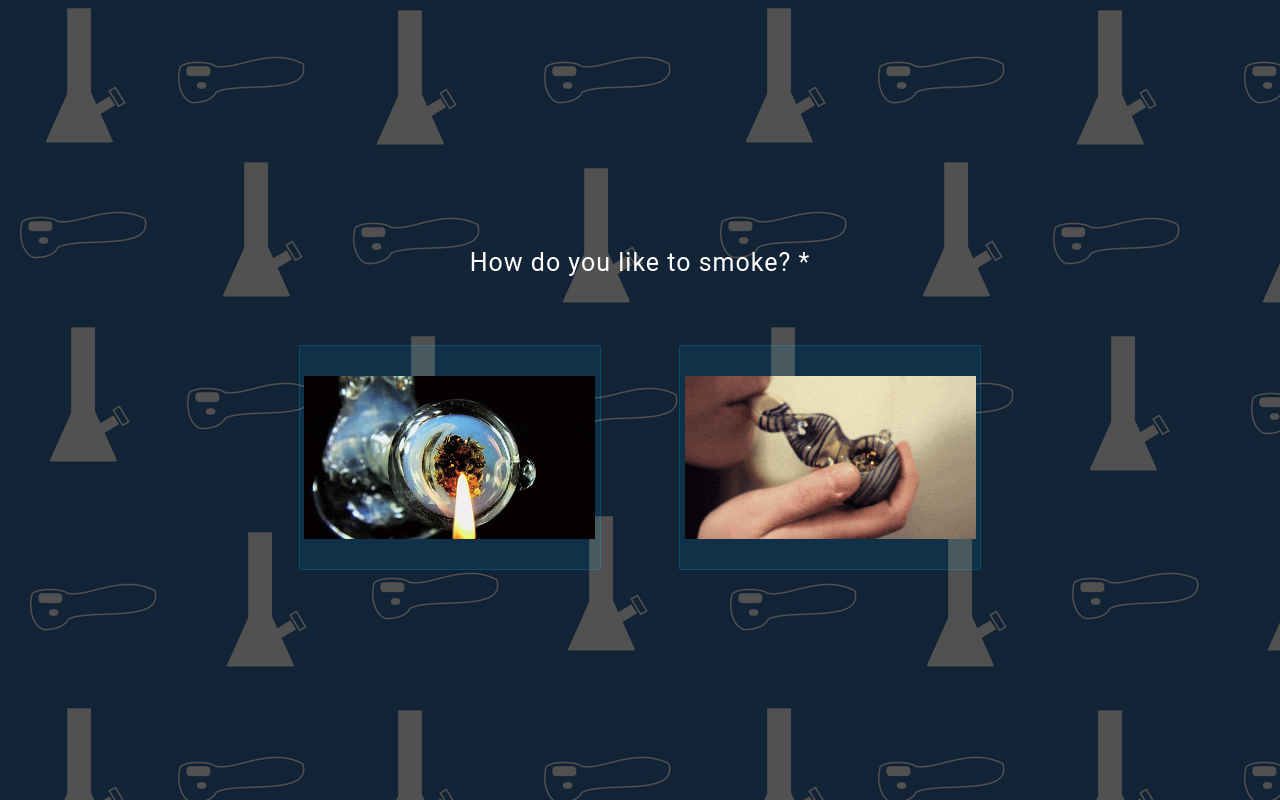
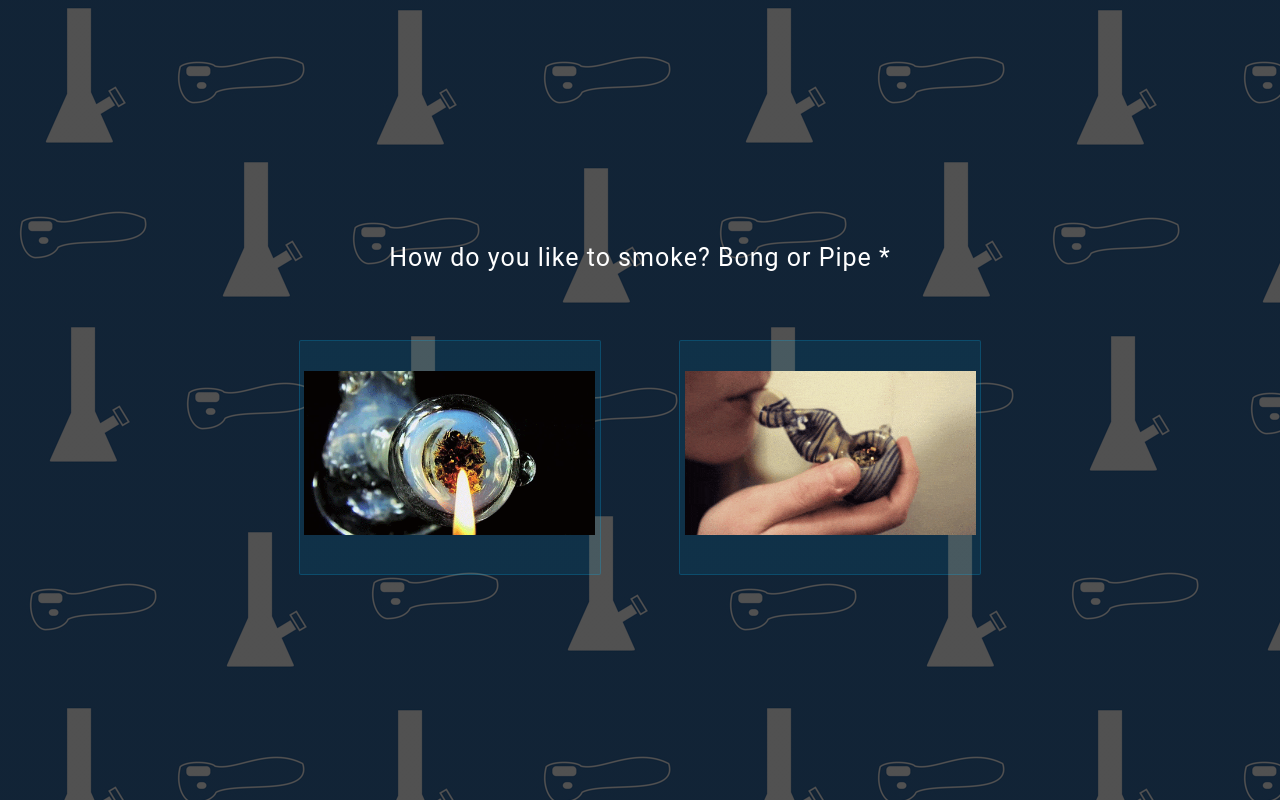
Before and after one commit to tastyhit/front-end, a React (Create React App) app: page /welcome in a window 1280 px wide. Built offline with nearby package versions, Linux system fonts and the light colour scheme.

Commit message:
got bong and pipe to show parent state

```diff
--- a/src/assets/css/layer.js
+++ b/src/assets/css/layer.js
@@ -92,6 +92,8 @@ export const Card = styled.div`
 `
 
 
+
+
 export const Form = styled.form`
   display:flex;
   flex-direction: column;
--- a/src/assets/css/sales.css
+++ b/src/assets/css/sales.css
@@ -25,6 +25,7 @@
 
   .question-title{
       margin-bottom: 6em;
+      width:80%;
   }
 
 
@@ -63,3 +64,9 @@ img{
 .selection:active{
     opacity: none;
 }
+
+
+input[type='checkbox'] {
+    display:none;
+
+}
--- a/src/components/Sales/InfoContainer.js
+++ b/src/components/Sales/InfoContainer.js
@@ -2,6 +2,7 @@ import React from 'react';
 
 import { Card } from '../../assets/css/layer'
 import styled from 'styled-components';
+import '../../assets/css/sales.css'
 
 const SectionCard = styled(Card)`
     height:auto;
@@ -15,24 +16,36 @@ const SectionCard = styled(Card)`
 const InfoContainer = (props) => {
     function typeClicked(e) {
         e.preventDefault();
-        console.log(e.getId())
-
+        console.log(e.target.value)
+        let vale = e.target.value
+        if (vale === "pipe") {
+            props.a(e)
+        } else {
+            props.b(e)
+        }
     }
     return (
         <div className='info-container'>
             <div className='question-title'>
-                <h1> How do you like to smoke? *</h1>
+                <h1> How do you like to smoke? Bong or Pipe *</h1>
             </div>
             <div className='media-wrapper'>
                 <div className='selection'>
-                    <SectionCard secondary onClick={typeClicked} name='pipe'>
-                        <img src={require('../../assets/images/clip.gif')} alt='something' />
+                    <SectionCard secondary  >
+                        <label htmlFor="survey-question-one">
+                            <input type="checkbox" name="piece" value="pipe" id="survey-question-one" onClick={typeClicked} />
+                            <img src={require('../../assets/images/clip.gif')} alt='something' />
+                        </label>
                     </SectionCard>
                 </div>
                 <div className='selection'>
 
-                    <SectionCard secondary onClick={props.b} name='bong'>
-                        <img src={require('../../assets/images/clipipe.gif')} alt='something' />
+                    <SectionCard secondary >
+                        <label htmlFor="survey-question-two">
+                            <input type="checkbox" name="bong" value="bong" id="survey-question-two" onClick={props.b} />
+                            <img src={require('../../assets/images/clipipe.gif')} alt='something' />
+                        </label>
+
                     </SectionCard>
 
                 </div>
--- a/src/components/Sales/SalesPage.js
+++ b/src/components/Sales/SalesPage.js
@@ -13,11 +13,11 @@ class Sales extends Component {
     }
 
     clickedA = (e) => {
-        e.preventDefault();
+
         this.setState({ piece: "A" })
     }
     clickedB = (e) => {
-        e.preventDefault();
+
         this.setState({ piece: "B" })
     }
 
```
